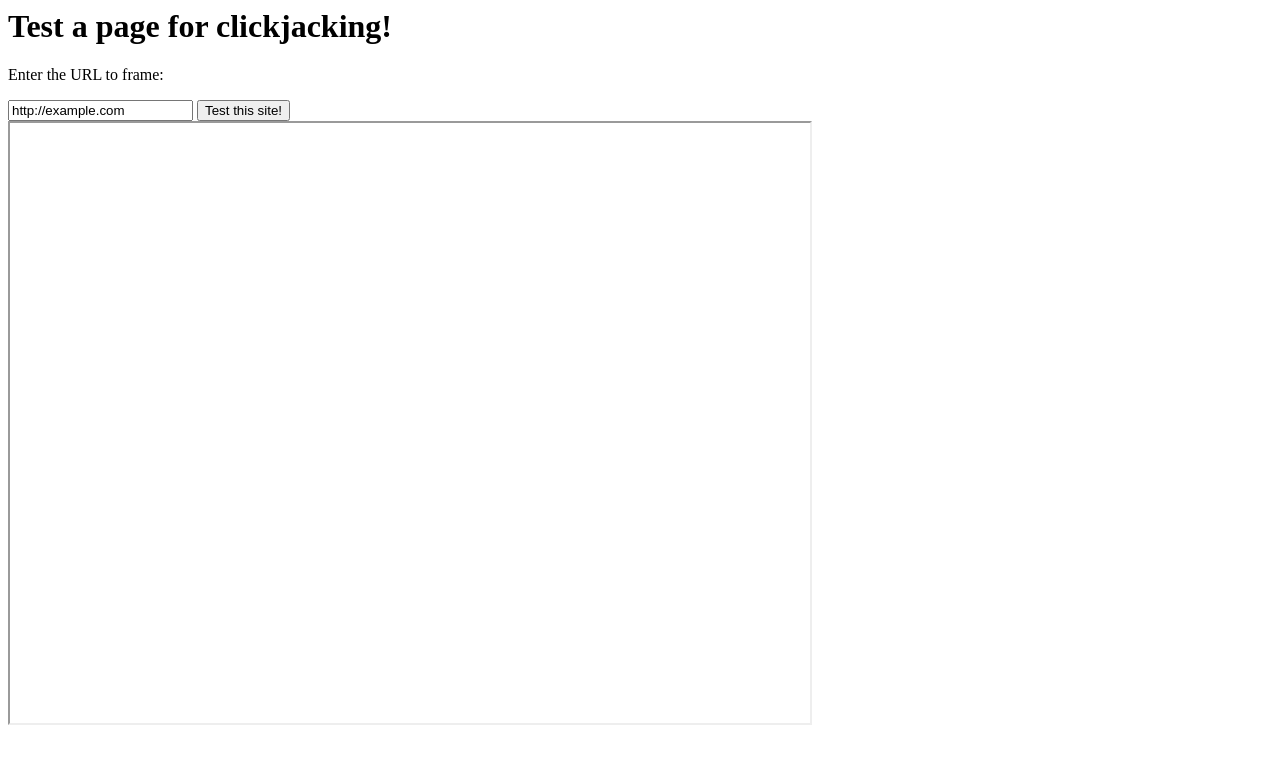
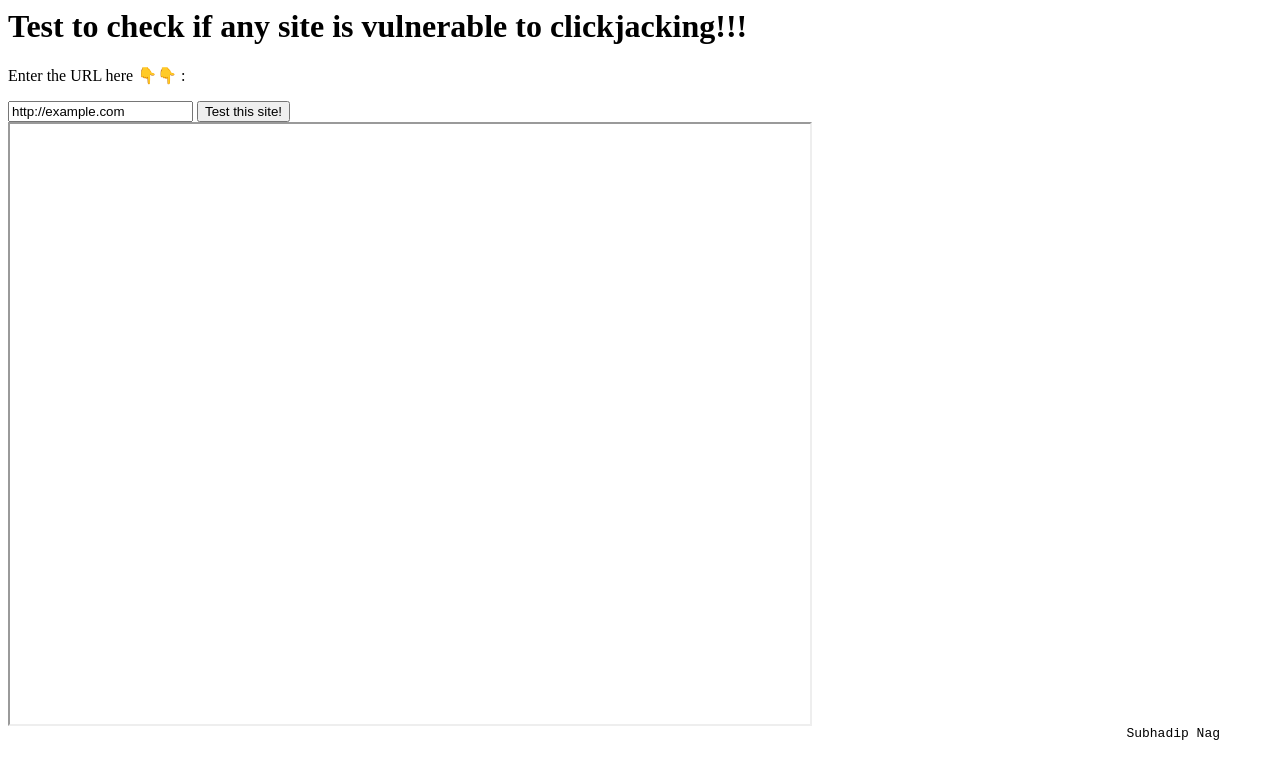
Before and after one commit to SubhadipNag/ClickJacking, a plain HTML site: page index.html in a window 1280 px wide. Drawn offline with Linux system fonts and the light colour scheme.

Commit message:
Update index.html

```diff
--- a/index.html
+++ b/index.html
@@ -4,10 +4,23 @@
         <script type="text/javascript" src="clickjack.js"></script>
 </head>
 <body>
-        <h1>Test a page for clickjacking!</h1>
-        <p>Enter the URL to frame:</p>
+        <h1>Test to check if any site is vulnerable to clickjacking!!!</h1>
+        <p>Enter the URL here 👇👇 :</p>
         <input id="url" type="text" value="http://example.com"></input>
         <button id="submit-test">Test this site!</button>
         <br />
         <iframe src="about:blank" id="iframe" width="800px" height="600px"></iframe>
+<footer>
+  <code>
+Subhadip Nag
+  </code>
+</footer>
+<style media="screen">
+footer{
+  color:#000;
+  position: absolute;
+  right: 60px;
+}
+</style>
 </body>
+</html>
```
